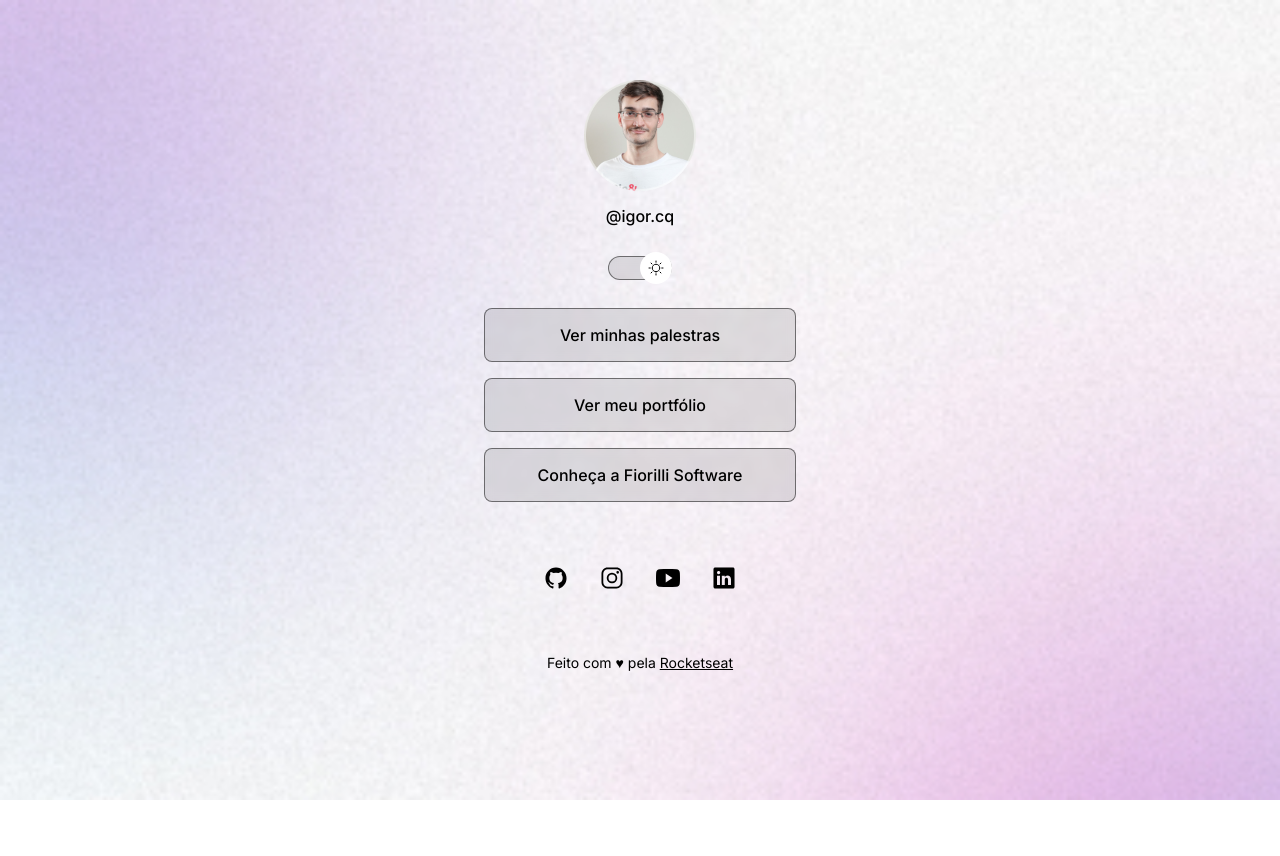
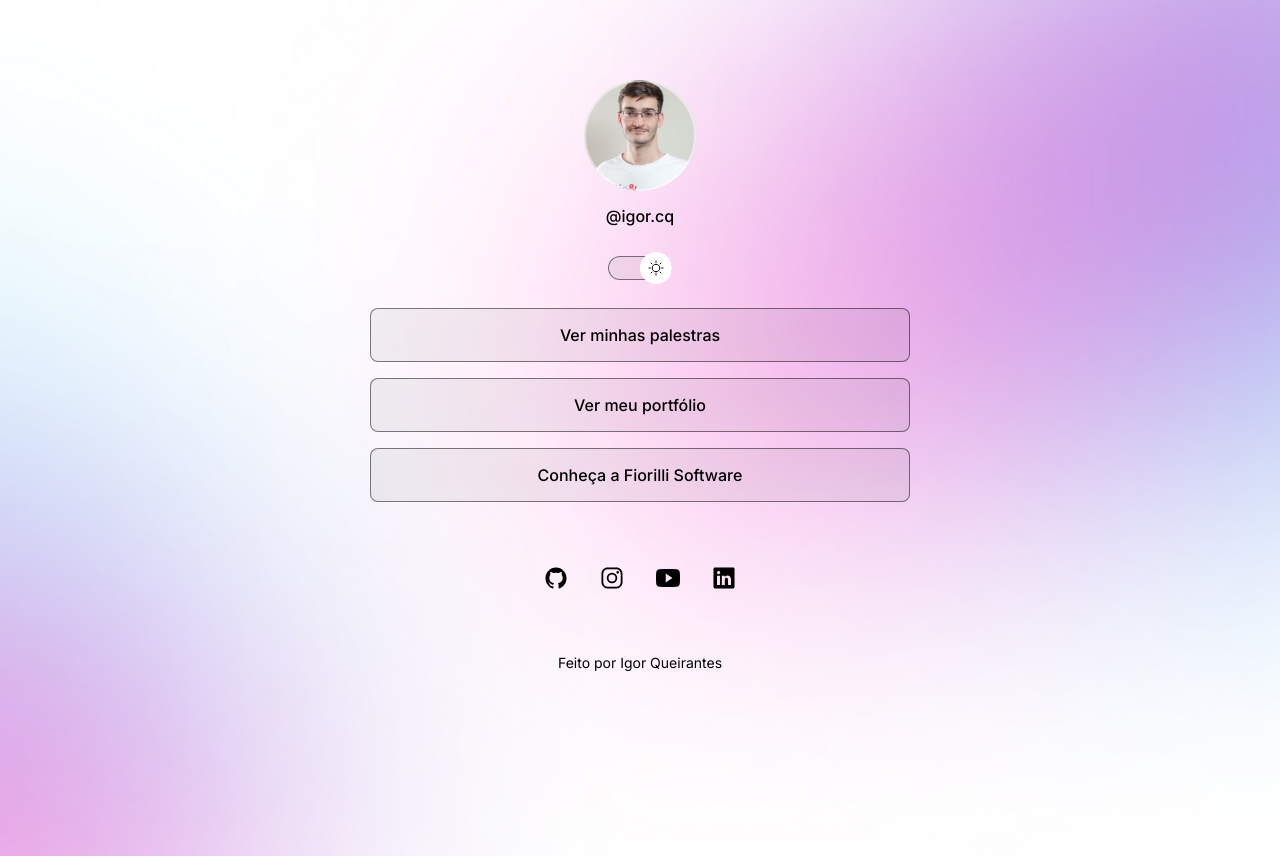
Before and after one commit to ownerigor/my-devlinks, a plain HTML site: page index.html in a window 1280 px wide. Before the commit the page ends 800 px from the top, so only its background shows below. Drawn offline with nearby package versions, Linux system fonts and the light colour scheme.

Commit message:
Últimos detalhes

```diff
--- a/index.html
+++ b/index.html
@@ -72,7 +72,7 @@
       </div>
 
       <footer>
-        Feito com ♥ pela <a href="https://rocketseat.com.br/ target="_blank"">Rocketseat</a>
+        Feito por Igor Queirantes</a>
       </footer>
     </div>
 
--- a/style.css
+++ b/style.css
@@ -8,8 +8,8 @@
   --text-color: white;
   --bg-url: url(./assets/bg-mobile.jpg);
   --stroke-color: rgba(255, 255, 255, 0.5);
-  --surface-color: rgba(255, 255, 255, 0.1);
-  --surface-color-hover: rgba(255, 255, 255, 0.5);
+  --surface-color: rgba(255, 255, 255, 0.05);
+  --surface-color-hover: rgba(0, 0, 0, 0.02);
   --highlight-color: rgba(255, 255, 255, 0.2);
   --switch-bg-url: url(./assets/moon-stars.svg);
 }
@@ -18,15 +18,15 @@
   --text-color: black;
   --bg-url: url(./assets/bg-mobile-light.jpg);
   --stroke-color: rgba(0, 0, 0, 0.5);
-  --surface-color: rgba(0, 0, 0, 0.1);
-  --surface-color-hover: rgba(0, 0, 0, 0.5);
-  --highlight-color: rgba(0, 0, 0, 0.2);
+  --surface-color: rgba(0, 0, 0, 0.05);
+  --surface-color-hover: rgba(0, 0, 0, 0.02);
+  --highlight-color: rgba(0, 0, 0, 0.1);
   --switch-bg-url: url(./assets/sun.svg);
 }
 
 body {
-  /*background: image repeat position/size*/
   background: var(--bg-url) no-repeat top center/cover;
+  height: 100vh;
 }
 
 body * {
@@ -35,15 +35,11 @@ body * {
 }
 
 #container {
-  width: 360px;
+  width: 100%;
+  max-width: 588px;
   margin: 56px auto 0px;
   padding: 0 24px;
 }
-
-/*IMPORTANTE: display: none => o objeto some da tela;
-              display: block => vai dar toda a largura possível de tela;
-              display: inline => ocupa a linha inteira, por isso não consigo aplicar margin: auto para centralizar se o objeto estiver "inline";
-            */
 
 /* profile */
 #profile {
@@ -81,11 +77,16 @@ body * {
   left: 0;
   z-index: 1;
   transform: translateY(-50%);
+
+  animation: slide-back 0.2s;
 }
 
 .light #switch button {
-  right: 0;
-  left: initial;
+  animation: slide-in 0.2s forwards;
+}
+
+#switch button:hover {
+  outline: 8px solid var(--highlight-color);
 }
 
 #switch span {
@@ -98,10 +99,6 @@ body * {
   -webkit-backdrop-filter: blur(4px);
   border-radius: 9999px;
 }
-
-/* O display: flex vai fazer com que todos os elementos dentro da caixa
-  "ul" fiquem um ao lado do outro, de uma maneira flexível
-*/
 
 /* links */
 ul {
@@ -118,6 +115,7 @@ ul li a {
   display: flex;
   align-items: center;
   justify-content: center;
+
   padding: 16px 24px;
 
   background: var(--surface-color);
@@ -132,11 +130,13 @@ ul li a {
 
   transition: background 0.2s;
 }
-/* pseudo-select ou sudo-selector */
+
+/* pseudo-selector */
 ul li a:hover {
   background: var(--surface-color-hover);
   border: 1.5px solid var(--text-color);
 }
+
 /* social links */
 #social-links {
   display: flex;
@@ -151,19 +151,48 @@ ul li a:hover {
   display: flex;
   align-items: center;
   justify-content: center;
+  padding: 16px;
 
-  padding: 16px;
+  transition: background 0.2s;
   border-radius: 50%;
-  transition: background 0.2s;
 }
 
 #social-links a:hover {
   background: var(--highlight-color);
-  padding: 16px;
 }
 
 footer {
-  padding: 24px;
+  padding: 24px 0;
   text-align: center;
   font-size: 14px;
 }
+
+/* media queries */
+@media (min-width: 700px) {
+  :root {
+    --bg-url: url(./assets/bg-desktop.jpg);
+  }
+
+  .light {
+    --bg-url: url(./assets/bg-desktop-light.jpg);
+  }
+}
+
+/* animation */
+@keyframes slide-in {
+  from {
+    left: 0;
+  }
+  to {
+    left: 50%;
+  }
+}
+
+@keyframes slide-back {
+  from {
+    left: 50%;
+  }
+  to {
+    left: 0;
+  }
+}
```
